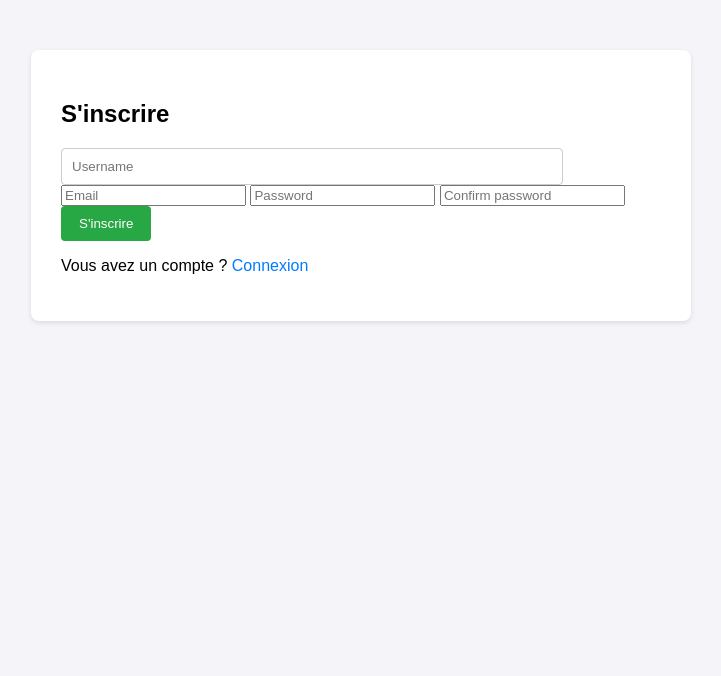
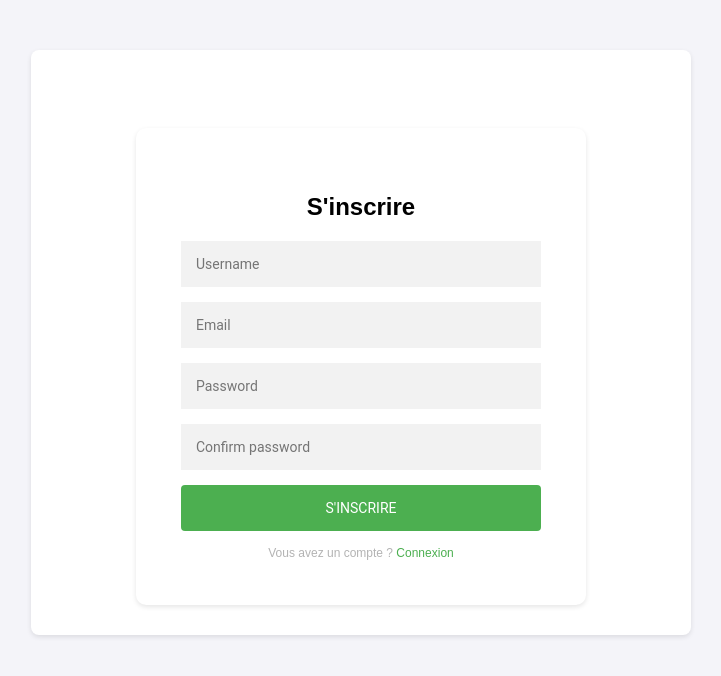
Before and after one commit to Mury05/TodoList-POO, a PHP site: template app/Views/Auth/register.php in a window 1280 px wide. Shown: the top 676 px of the page, without its empty margins (279-1000 px from the left). Run offline with PHP 8.4, Linux system fonts and the light colour scheme; the template is opened without the code that fills it, so the values that code supplies are empty.

Commit message:
Style des nouvelles pages

```diff
--- a/app/Views/add.php
+++ b/app/Views/add.php
@@ -1,7 +1,7 @@
 <?php ob_start(); ?>
 <h1>Ajouter une nouvelle tâche</h1>
 <form action="/add" method="post">
-    <input type="text" name="task" placeholder="Entrer la tâche" required>
+    <input type="text" class="todo" name="task" placeholder="Entrer la tâche" required>
     <button type="submit">Ajouter</button>
 </form>
 <?php $content = ob_get_clean(); ?>
--- a/app/Views/edit.php
+++ b/app/Views/edit.php
@@ -1,7 +1,7 @@
 <?php ob_start(); ?>
 <h1>Modifier la tâche</h1>
 <form action="/update?id=<?=$todoItem['id']?>" method="post">
-    <input type="text" name="task" value="<?=$todoItem['task']?>" placeholder="Modifier la tâche" required>
+    <input type="text" class="todo" name="task" value="<?=$todoItem['task']?>" placeholder="Modifier la tâche" required>
     <button type="submit">Modifier</button>
 </form>
 <?php $content = ob_get_clean(); ?>
--- a/public/style.css
+++ b/public/style.css
@@ -58,7 +58,7 @@ button:hover {
     background: #0056b3;
 }
 
-form input[type="text"] {
+form .todo {
     width: 80%;
     padding: 10px;
     margin-right: 10px;
@@ -78,3 +78,100 @@ form button {
 form button:hover {
     background: #218838;
 }
+
+@import url(https://fonts.googleapis.com/css?family=Roboto:300);
+
+.login-page {
+  width: 100%;
+  padding: 8% 0 0;
+  margin: auto;
+}
+.form {
+  position: relative;
+  z-index: 1;
+  background: #FFFFFF;
+  max-width: 360px;
+  margin: auto;
+  padding: 45px;
+  text-align: center;
+  border-radius: 10px;
+  box-shadow: 0 2px 5px rgba(0,0,0,0.1);
+}
+.form input {
+  font-family: "Roboto", sans-serif;
+  outline: 0;
+  background: #f2f2f2;
+  width: 100%;
+  border: 0;
+  margin: 0 0 15px;
+  padding: 15px;
+  box-sizing: border-box;
+  font-size: 14px;
+}
+.form button {
+  font-family: "Roboto", sans-serif;
+  text-transform: uppercase;
+  outline: 0;
+  background: #4CAF50;
+  width: 100%;
+  border: 0;
+  padding: 15px;
+  color: #FFFFFF;
+  font-size: 14px;
+  -webkit-transition: all 0.3 ease;
+  transition: all 0.3 ease;
+  cursor: pointer;
+}
+.form button:hover,.form button:active,.form button:focus {
+  background: #43A047;
+}
+.form .message {
+  margin: 15px 0 0;
+  color: #b3b3b3;
+  font-size: 12px;
+}
+.form .message a {
+  color: #4CAF50;
+  text-decoration: none;
+}
+/* .container {
+  position: relative;
+  z-index: 1;
+  max-width: 300px;
+  margin: 0 auto;
+}
+.container:before, .container:after {
+  content: "";
+  display: block;
+  clear: both;
+}
+.container .info {
+  margin: 50px auto;
+  text-align: center;
+}
+.container .info h1 {
+  margin: 0 0 15px;
+  padding: 0;
+  font-size: 36px;
+  font-weight: 300;
+  color: #1a1a1a;
+}
+.container .info span {
+  color: #4d4d4d;
+  font-size: 12px;
+}
+.container .info span a {
+  color: #000000;
+  text-decoration: none;
+}
+.container .info span .fa {
+  color: #EF3B3A;
+}
+body {
+  background: #76b852; /* fallback for old browsers
+  background: rgb(141,194,111);
+  background: linear-gradient(90deg, rgba(141,194,111,1) 0%, rgba(118,184,82,1) 50%);
+  font-family: "Roboto", sans-serif;
+  -webkit-font-smoothing: antialiased;
+  -moz-osx-font-smoothing: grayscale;
+} */
```
